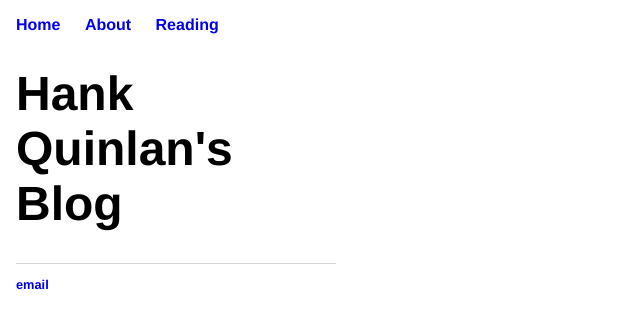
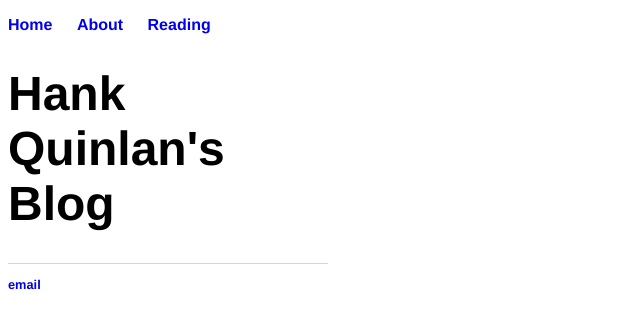
Before and after one commit to ved-mohan/ved-mohan.github.io, a Jekyll site: the page built from reads/index.html, in a window 1280 px wide. Shown: the top 329 px of the page, without its empty margins (0-640 px from the left). Built offline with Jekyll 4.4.1, drawn with Linux system fonts in a browser that asks for light colours.

Commit message:
Functionality: Container margin Comments:

```diff
--- a/css/main.css
+++ b/css/main.css
@@ -1,5 +1,5 @@
 body {
-    margin: 1em;
+    margin: 10%, 5%;
     width: 20em;
 }
 nav ul, footer ul {
```
